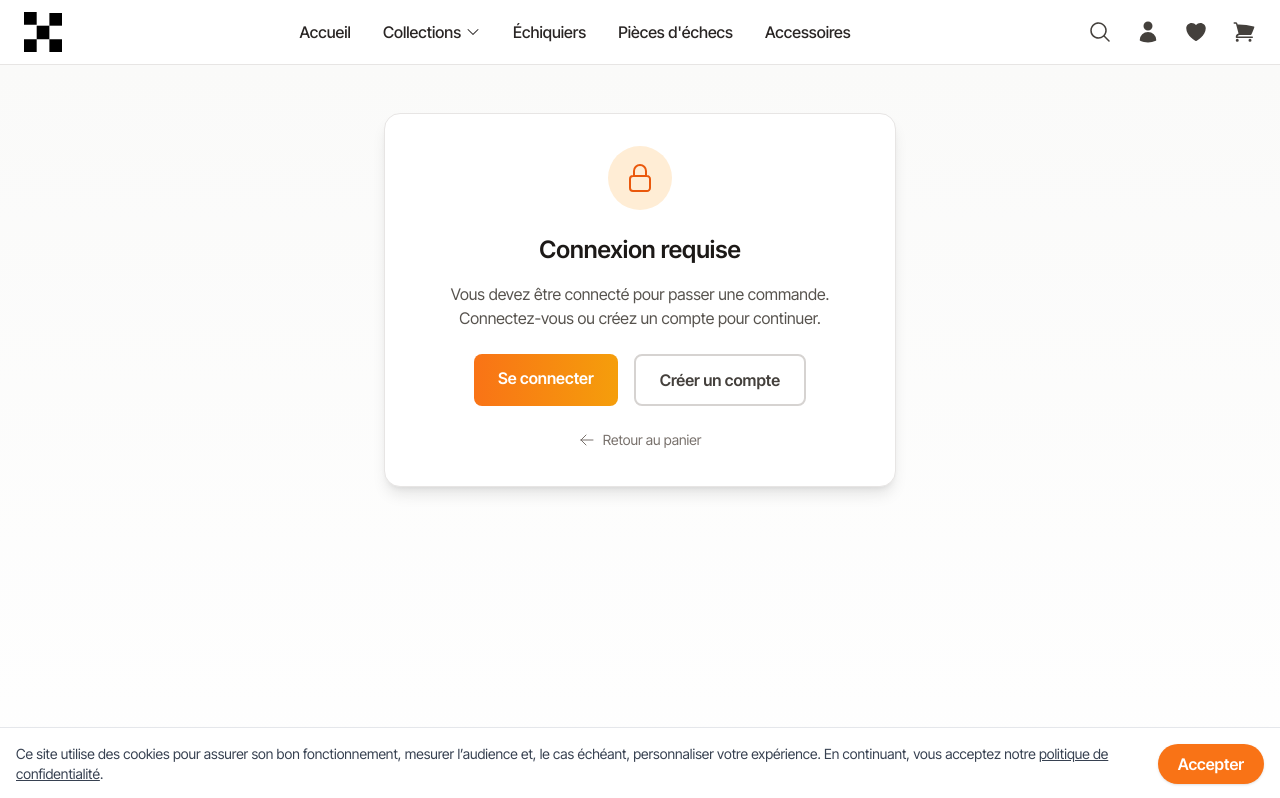
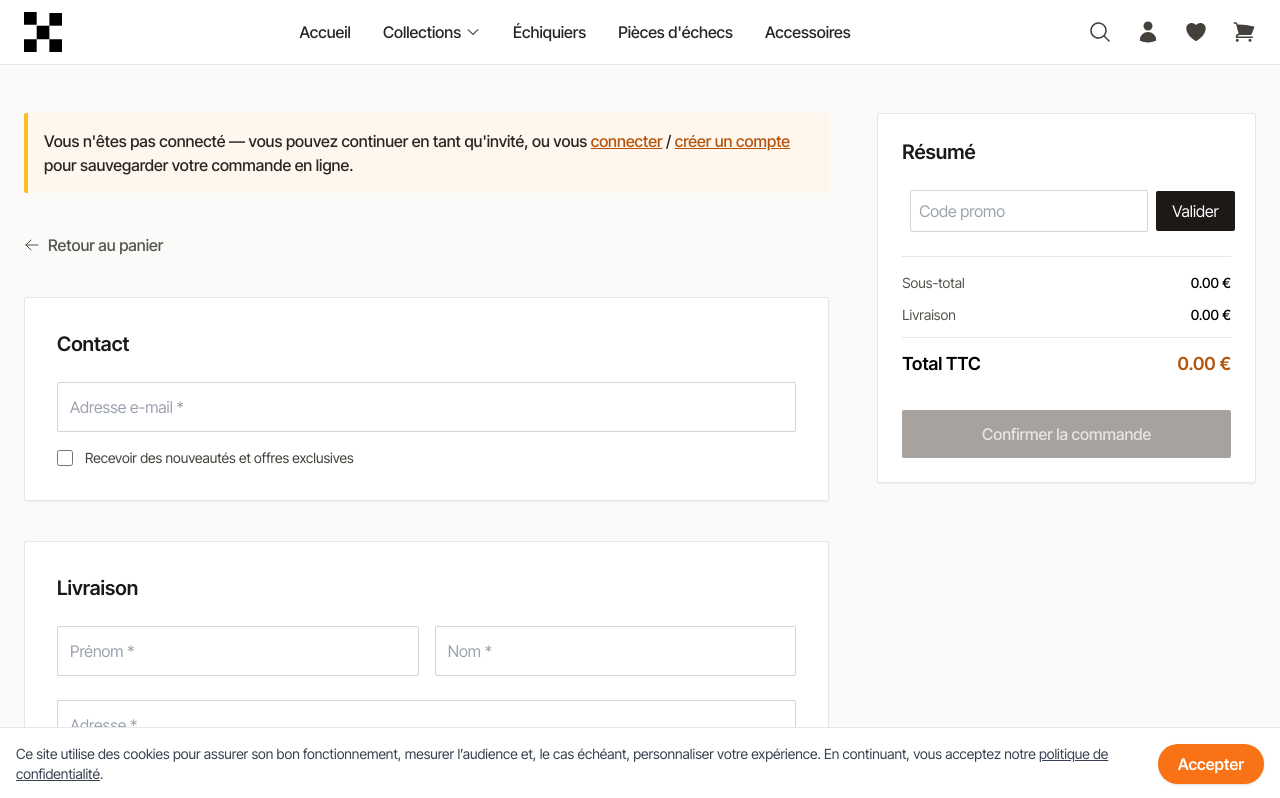
Before and after one commit to hassane-soulaimana/boutique-en-ligne, a React (Vite) app: page /checkout in a window 1280 px wide. Shown: the top 798 px of the page. Built offline with nearby package versions, Linux system fonts and the light colour scheme.

Commit message:
petit correction

```diff
--- a/src/components/header/Header.jsx
+++ b/src/components/header/Header.jsx
@@ -40,6 +40,24 @@ export default function Header() {
       clearInterval(interval);
     };
   }, []);
+
+  // Fermer le menu au press 'Escape' et bloquer le scroll du body quand menu ouvert
+  useEffect(() => {
+    const onKey = (e) => {
+      if (e.key === 'Escape') setMenuOpen(false);
+    };
+    window.addEventListener('keydown', onKey);
+    return () => window.removeEventListener('keydown', onKey);
+  }, []);
+
+  useEffect(() => {
+    if (menuOpen) {
+      document.body.style.overflow = 'hidden';
+    } else {
+      document.body.style.overflow = '';
+    }
+    return () => { document.body.style.overflow = ''; };
+  }, [menuOpen]);
 
   // Fonction de déconnexion
   const handleLogout = () => {
@@ -154,7 +172,13 @@ export default function Header() {
         </div>
 
         {/* BURGER MENU */}
-        <button className="md:hidden text-stone-700" onClick={() => setMenuOpen(true)}>
+        <button
+          className="md:hidden text-stone-700"
+          onClick={() => setMenuOpen(prev => !prev)}
+          aria-controls="mobile-menu"
+          aria-expanded={menuOpen}
+          aria-label={menuOpen ? 'Fermer le menu' : 'Ouvrir le menu'}
+        >
           <Bars3Icon className="w-7 h-7" />
         </button>
       </div>
--- a/src/pages/Checkout.jsx
+++ b/src/pages/Checkout.jsx
@@ -24,47 +24,9 @@ export default function Checkout() {
     setIsLoggedIn(!!(token && user));
   }, []);
 
-  // Rediriger si non connecté ou afficher message
-  if (!isLoggedIn) {
-    return (
-      <main className="min-h-screen bg-gradient-to-b from-stone-50 to-white py-12 px-4">
-        <div className="max-w-lg mx-auto text-center">
-          <div className="bg-white rounded-2xl shadow-lg p-8 border border-stone-200">
-            <div className="w-16 h-16 bg-orange-100 rounded-full flex items-center justify-center mx-auto mb-6">
-              <LockClosedIcon className="w-8 h-8 text-orange-600" />
-            </div>
-            <h1 className="text-2xl font-bold text-stone-900 mb-4">
-              Connexion requise
-            </h1>
-            <p className="text-stone-600 mb-6">
-              Vous devez être connecté pour passer une commande. Connectez-vous ou créez un compte pour continuer.
-            </p>
-            <div className="flex flex-col sm:flex-row gap-4 justify-center">
-              <Link
-                to="/connexion"
-                className="px-6 py-3 bg-gradient-to-r from-orange-500 to-amber-500 text-white font-semibold rounded-lg hover:from-orange-600 hover:to-amber-600 transition-all"
-              >
-                Se connecter
-              </Link>
-              <Link
-                to="/inscription"
-                className="px-6 py-3 border-2 border-stone-300 text-stone-700 font-semibold rounded-lg hover:border-stone-400 hover:bg-stone-50 transition-all"
-              >
-                Créer un compte
-              </Link>
-            </div>
-            <Link
-              to="/panier"
-              className="inline-flex items-center gap-2 text-stone-500 hover:text-stone-700 mt-6 text-sm"
-            >
-              <ArrowLeftIcon className="w-4 h-4" />
-              Retour au panier
-            </Link>
-          </div>
-        </div>
-      </main>
-    );
-  }
+  // On n'empêche plus l'accès au formulaire si l'utilisateur n'est pas connecté.
+  // Un bandeau l'invitera à se connecter, mais le guest checkout reste possible
+  // (la commande sera sauvegardée localement si l'API refuse l'appel sans token).
 
   const [shipping, setShipping] = useState("standard"); // standard / express
   const shippingCost = shipping === "express" ? 10 : 0;
@@ -212,6 +174,13 @@ export default function Checkout() {
         {/*      COLONNE FORMULAIRE     */}
         {/* =========================== */}
         <div className="lg:col-span-2 space-y-10">
+
+          {/* Banner si non connecté */}
+          {!isLoggedIn && (
+            <div className="bg-orange-50 border-l-4 border-amber-400 p-4 rounded-sm">
+              <p className="text-stone-800 font-medium">Vous n'êtes pas connecté — vous pouvez continuer en tant qu'invité, ou vous <Link to="/connexion" className="text-amber-700 underline">connecter</Link> / <Link to="/inscription" className="text-amber-700 underline">créer un compte</Link> pour sauvegarder votre commande en ligne.</p>
+            </div>
+          )}
 
           {/* Retour panier */}
           <Link
--- a/src/services/animeApi.js
+++ b/src/services/animeApi.js
@@ -2,9 +2,28 @@
 import API_URL from "./api";
 const API_BASE_URL = `${API_URL}/api`;
 
+// Vérifie qu'on est en environnement navigateur
+const isBrowser = typeof window !== 'undefined' && !!window.localStorage;
+
+// Wrappers sûrs pour localStorage (protège SSR / environnements non-navigateur)
+const safeGetItem = (key) => {
+  if (!isBrowser) return null;
+  try { return window.localStorage.getItem(key); } catch (e) { return null; }
+};
+
+const safeSetItem = (key, value) => {
+  if (!isBrowser) return;
+  try { window.localStorage.setItem(key, value); } catch (e) { /* ignore */ }
+};
+
+const safeRemoveItem = (key) => {
+  if (!isBrowser) return;
+  try { window.localStorage.removeItem(key); } catch (e) { /* ignore */ }
+};
+
 // ============ HELPERS ============
 
-const getStoredToken = () => localStorage.getItem('token');
+const getStoredToken = () => safeGetItem('token');
 
 const buildHeaders = ({ auth = false, isJson = true, extra = {} } = {}) => {
   const headers = { ...extra };
@@ -24,7 +43,7 @@ const buildHeaders = ({ auth = false, isJson = true, extra = {} } = {}) => {
   return headers;
 };
 
-const request = async (path, { method = 'GET', body, auth = false, isFormData = false, headers = {} } = {}) => {
+const request = async (path, { method = 'GET', body, auth = false, isFormData = false, headers = {}, timeout = 15000 } = {}) => {
   const config = {
     method,
     headers: buildHeaders({ auth, isJson: !isFormData, extra: headers })
@@ -34,12 +53,29 @@ const request = async (path, { method = 'GET', body, auth = false, isFormData =
     config.body = isFormData ? body : JSON.stringify(body);
   }
 
-  const response = await fetch(`${API_BASE_URL}${path}`, config);
+  // AbortController pour timeout de requête
+  const controller = new AbortController();
+  const timer = setTimeout(() => controller.abort(), timeout);
+  config.signal = controller.signal;
+
+  let response;
+  try {
+    response = await fetch(`${API_BASE_URL}${path}`, config);
+  } catch (err) {
+    clearTimeout(timer);
+    if (err.name === 'AbortError') {
+      throw new Error('Requête annulée (timeout)');
+    }
+    throw err;
+  }
+
+  clearTimeout(timer);
+
   const contentType = response.headers.get('content-type') || '';
-  const data = contentType.includes('application/json') ? await response.json() : await response.text();
+  const data = contentType.includes('application/json') ? await response.json().catch(() => null) : await response.text().catch(() => null);
 
   if (!response.ok) {
-    const message = typeof data === 'string' ? data : data.message || data.error || `Erreur ${response.status}`;
+    const message = typeof data === 'string' ? data : (data && (data.message || data.error)) || `Erreur ${response.status}`;
     throw new Error(message);
   }
 
@@ -83,10 +119,10 @@ export const animeApi = {
       const user = responseData?.user || data?.user;
 
       if (token) {
-        localStorage.setItem('token', token);
+        safeSetItem('token', token);
       }
       if (user) {
-        localStorage.setItem('user', JSON.stringify(user));
+        safeSetItem('user', JSON.stringify(user));
       }
 
       return { success: true, data: responseData };
@@ -109,10 +145,10 @@ export const animeApi = {
       const user = responseData?.user || data?.user;
 
       if (token) {
-        localStorage.setItem('token', token);
+        safeSetItem('token', token);
       }
       if (user) {
-        localStorage.setItem('user', JSON.stringify(user));
+        safeSetItem('user', JSON.stringify(user));
       }
 
       return { success: true, data: responseData, user, token };
@@ -128,7 +164,7 @@ export const animeApi = {
       const data = await request('/auth/profile', { auth: true });
       const profile = unwrapData(data) || data;
       if (profile) {
-        localStorage.setItem('user', JSON.stringify(profile));
+        safeSetItem('user', JSON.stringify(profile));
       }
       return profile;
     } catch (error) {
@@ -147,7 +183,7 @@ export const animeApi = {
       });
       const updatedUser = unwrapData(data) || data;
       if (updatedUser) {
-        localStorage.setItem('user', JSON.stringify(updatedUser));
+        safeSetItem('user', JSON.stringify(updatedUser));
       }
       return { success: true, data: updatedUser };
     } catch (error) {
@@ -173,8 +209,8 @@ export const animeApi = {
 
   // Déconnexion (local)
   logout() {
-    localStorage.removeItem('token');
-    localStorage.removeItem('user');
+    safeRemoveItem('token');
+    safeRemoveItem('user');
   },
 
   // ============ PRODUITS ============
```
